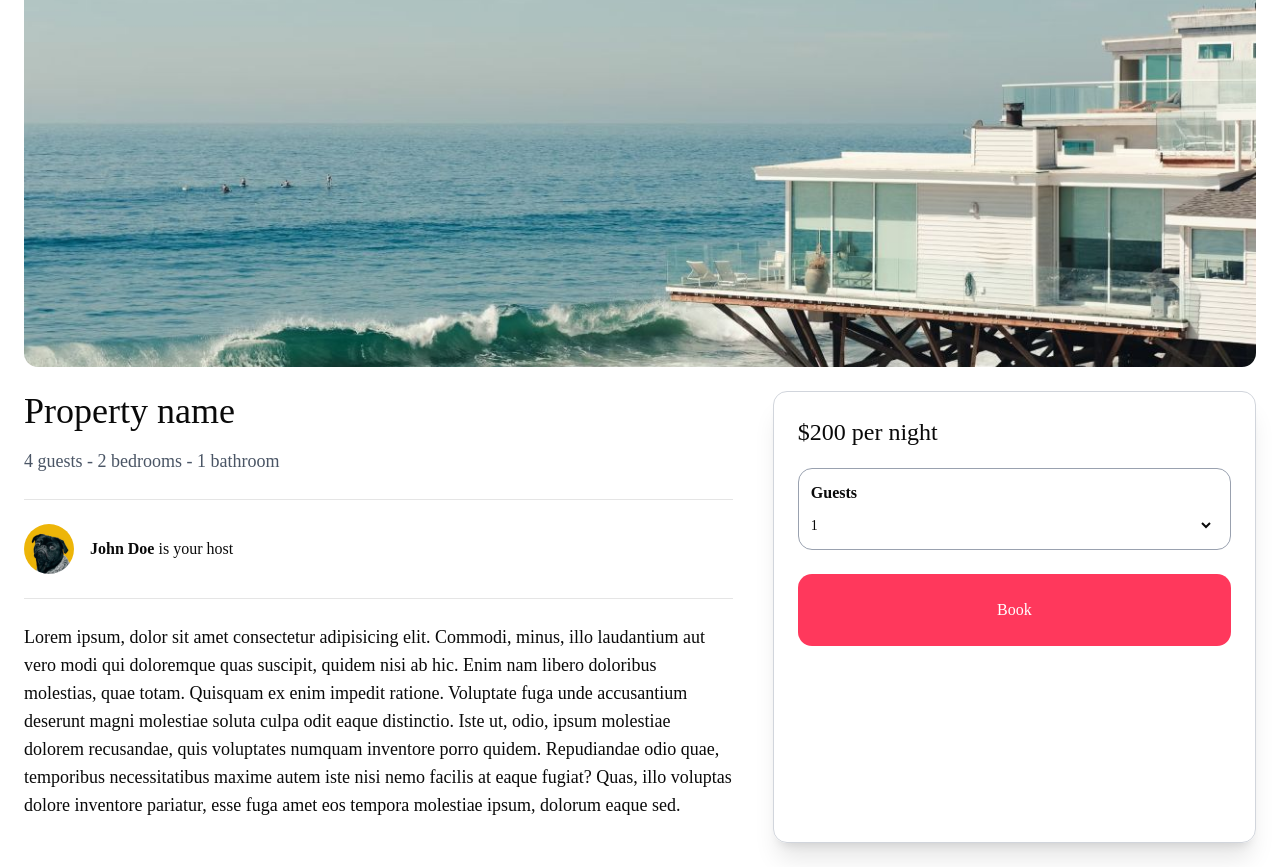
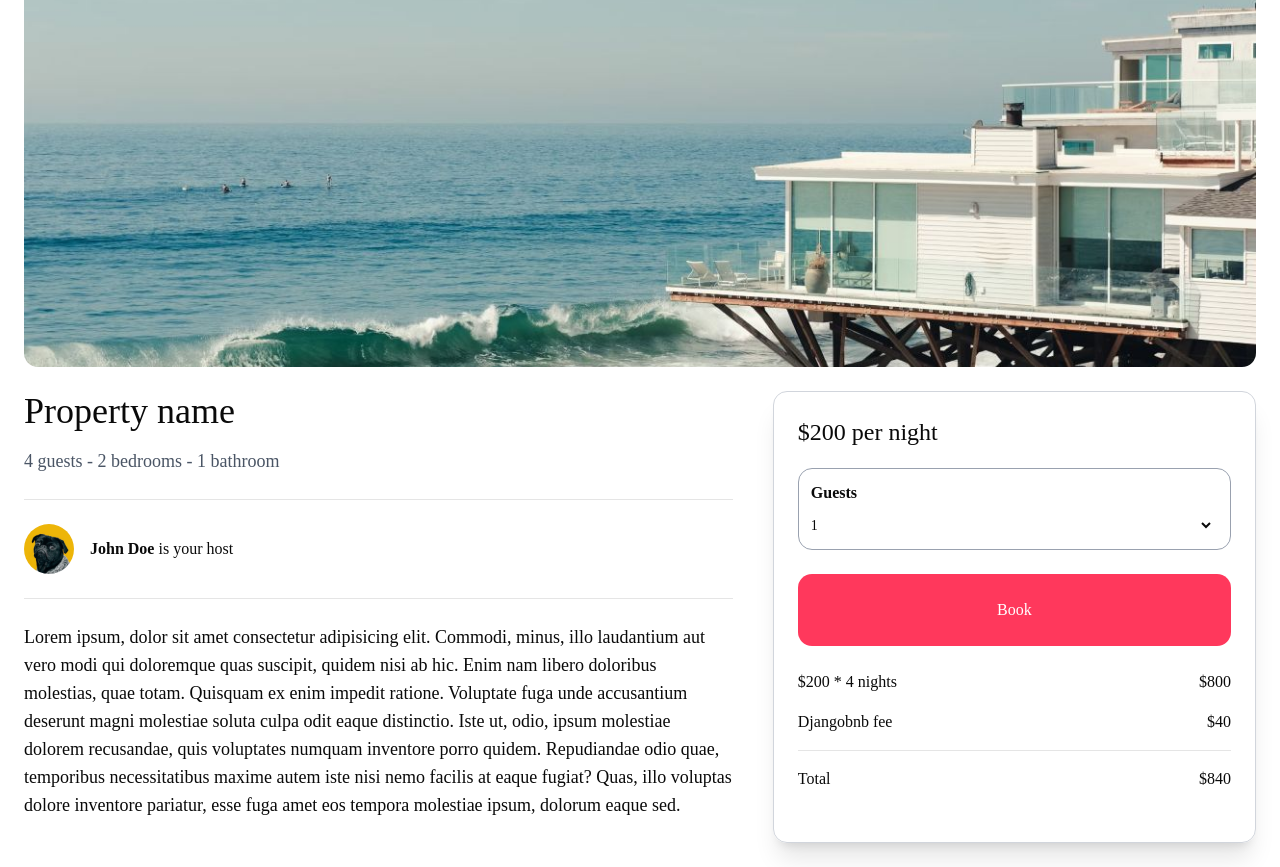
Before and after one commit to danial137/DjangoBnBProject, a Next.js app: page /properties/1 in a window 1280 px wide. Shown: the part 273-1140 px from the top of the page. Built offline with nearby package versions, Linux system fonts and the light colour scheme.

Commit message:
feat: add ReservationSidebar, ContactButton, and MyReservationPage components; implement pricing details in ReservationSidebar

```diff
--- /dev/null
+++ b/app/components/ContactButton.tsx
@@ -0,0 +1,11 @@
+import React from 'react'
+
+const ContactButton = () => {
+    return (
+        <div className='mt-6 cursor-pointer py-4 px-6 bg-airbnb text-white rounded-xl hover:bg-airbnb-dark transition'>
+            Contact
+        </div>
+    )
+}
+
+export default ContactButton
--- a/app/components/properties/ReservationSidebar.tsx
+++ b/app/components/properties/ReservationSidebar.tsx
@@ -23,7 +23,27 @@
             <div className="w-full mb-6 py-6 text-center text-white bg-airbnb rounded-xl hover:bg-airbnb-dark">Book</div>
 
 
-            <div className="mb-4 flex justify-between align-middle"></div>
+            <div className="mb-4 flex justify-between align-middle">
+                <p>$200 * 4 nights</p>
+
+                <p>$800</p>
+            </div>
+
+
+            <div className="mb-4 flex justify-between align-middle">
+                <p>Djangobnb fee</p>
+
+                <p>$40</p>
+            </div>
+
+            <hr />
+
+
+            <div className="mt-4 flex justify-between align-middle">
+                <p>Total</p>
+
+                <p>$840</p>
+            </div>
 
         </aside>
     )
--- /dev/null
+++ b/app/landlords/[id]/page.tsx
@@ -0,0 +1,34 @@
+import ContactButton from "@/app/components/ContactButton"
+import PropertyList from "@/app/components/properties/PropertyList"
+import Image from "next/image"
+
+
+const LandlordDetailPage = () => {
+    return (
+
+        <main className="max-w-[1500px] mx-auto px-6 pb-6">
+            <div className="grid grid-cols-1 md:grid-cols-4 gap-4">
+
+                <aside className="col-span-1 mb-4">
+                    <div className="flex flex-col items-center p-6 rounded-xl border border-gray-300 shadow-xl ">
+                        <Image src="/profile_pic_1.jpg" width={200} height={200} alt="profile" className="rounded-full" />
+
+                        <h1 className="mt-6 text-2xl">
+                            Land Lord Name
+                        </h1>
+
+                        <ContactButton />
+                    </div>
+                </aside>
+                <div className="col-span-1 md:col-span-3 pl-0 md:pl-6">
+                    <div className="mt-4 grid grid-cols-1 md:grid-cols-3 gap-6">
+                        <PropertyList />
+                    </div>
+
+                </div>
+            </div>
+        </main>
+    )
+}
+
+export default LandlordDetailPage
--- /dev/null
+++ b/app/myreservation/page.tsx
@@ -0,0 +1,9 @@
+import React from 'react'
+
+const MyReservationPage = () => {
+    return (
+        <div className='max-w-[1500px] mx-auto px-6 pb-6'>page</div>
+    )
+}
+
+export default MyReservationPage
```
